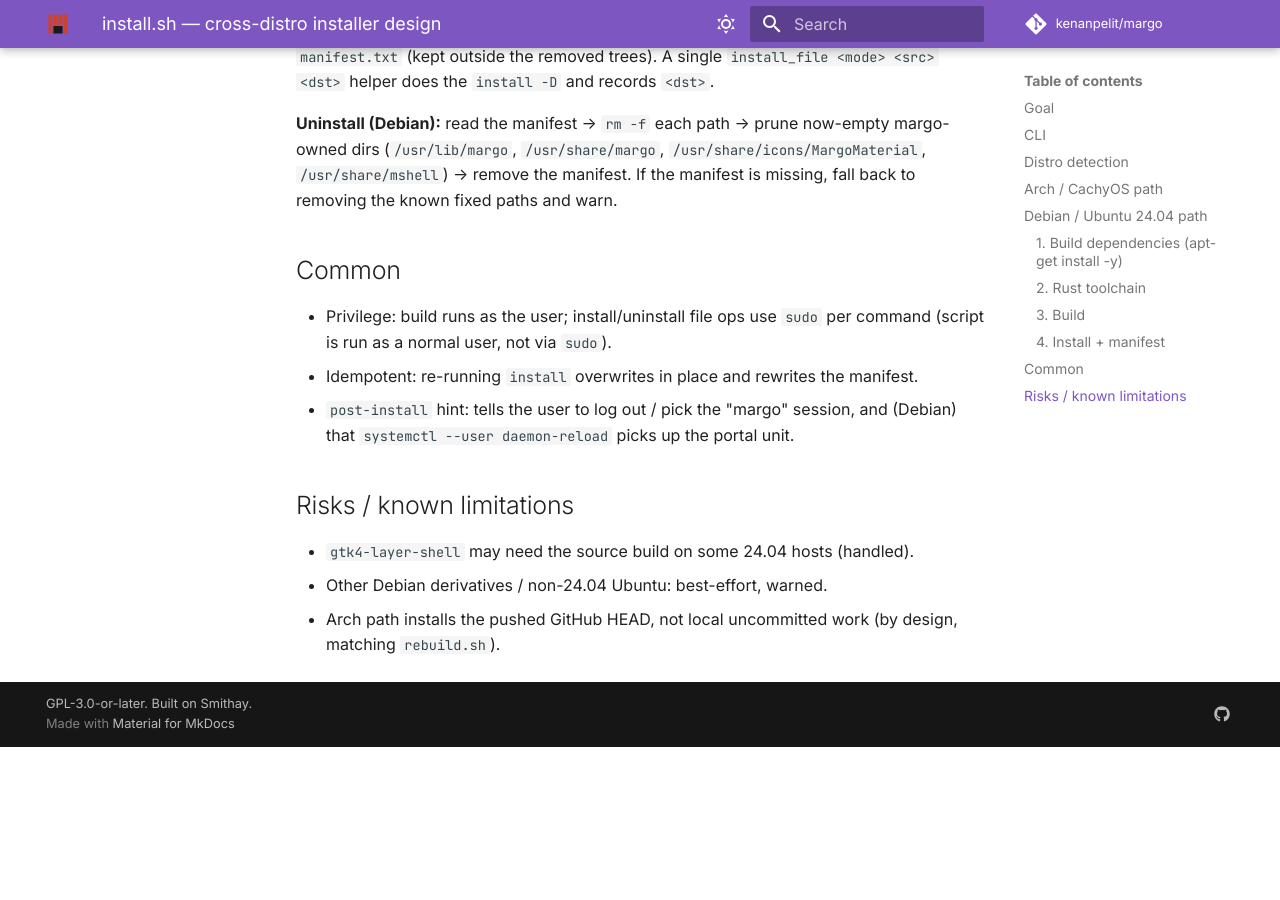
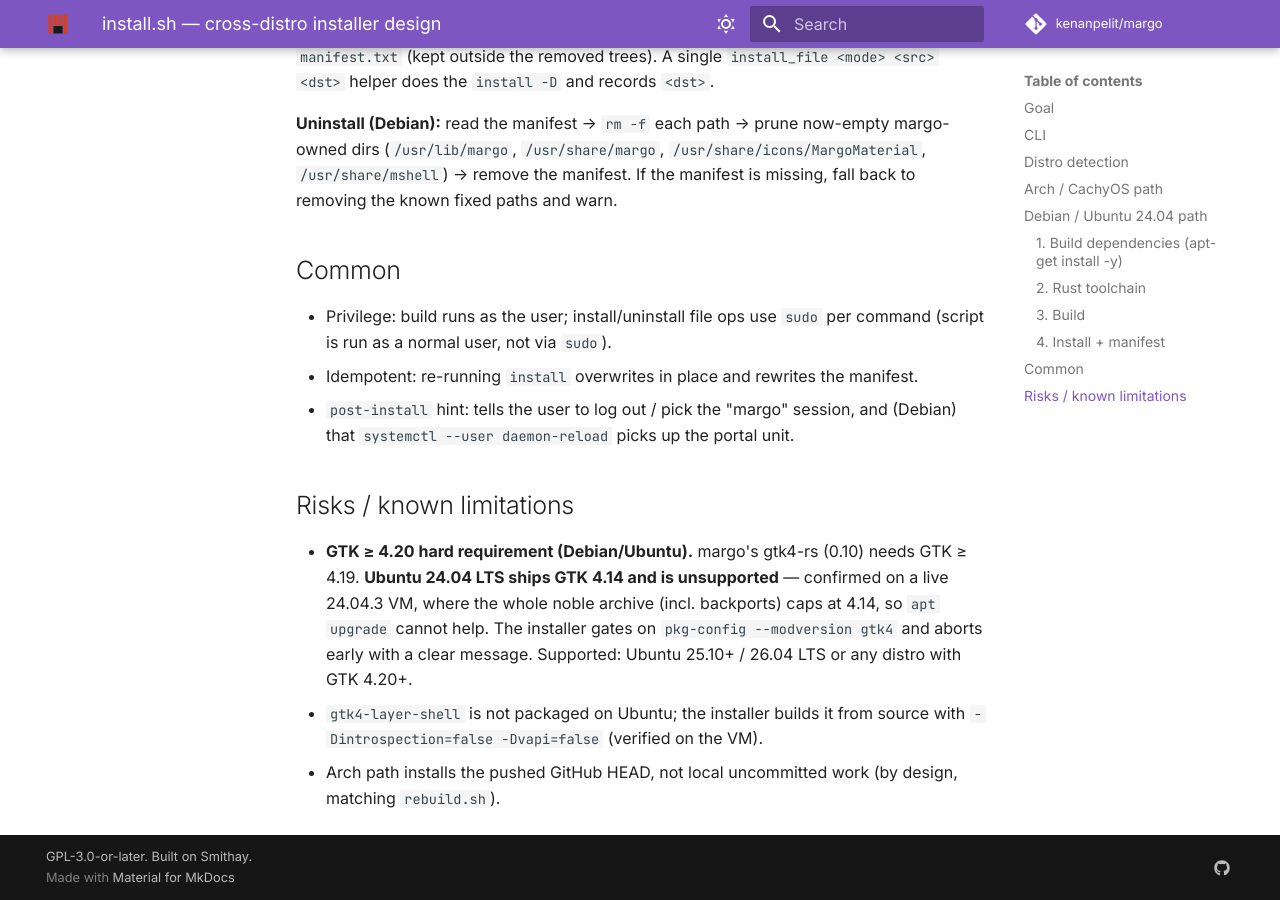
Before and after one commit to kenanpelit/margo, an MkDocs documentation site: the page built from docs/install-script.md, in a window 1280 px wide and 900 px high, scrolled down 3375 px. Built offline with MkDocs 1.6.1 and Material for MkDocs 9.7.7, drawn with Linux system fonts in a browser that asks for light colours; comment, search, counter and statistics services are not loaded; before the commit the page ends 4122 px from its top, so only the background shows below that.

Commit message:
feat: cross-distro install.sh (Arch/CachyOS + Ubuntu) + README
A single self-contained installer, run from a clone of the repo, that
detects the distro and builds/installs/uninstalls margo:

- Arch / CachyOS: builds via the repo PKGBUILD with makepkg (the -git
  VCS package, from the pushed HEAD) and installs with pacman; mirrors
  ~/.kod/margo_build/rebuild.sh and is incremental. Uninstall = pacman -R.
- Debian / Ubuntu: installs apt build deps, bootstraps a current Rust via
  rustup when the system one is too old (edition 2024), builds the local
  tree, and installs to /usr — recording every path in a manifest so
  uninstall is exact. gtk4-layer-shell is built from source (with
  introspection/vapi off) when it isn't packaged.

Validated end-to-end on a live Ubuntu 24.04.3 VM: all 46 apt deps
resolve, gtk4-layer-shell source build works, rustup bootstraps. That
also surfaced a hard upstream limit — margo's gtk4-rs (0.10) needs
GTK >= 4.19, but 24.04 LTS ships GTK 4.14 (and apt upgrades stay there
for the LTS lifetime). The installer now gates on the GTK version up
front and aborts with a clear message; supported targets are Ubuntu
25.10+ / 26.04 LTS or any distro with GTK 4.20+. README install section
rewritten around install.sh with this caveat; design in
docs/install-script.md.

Co-Authored-By: Claude Opus 4.7 <noreply@anthropic.com>

```diff
--- a/docs/install-script.md
+++ b/docs/install-script.md
@@ -149,8 +149,15 @@ fixed paths and warn.
 
 ## Risks / known limitations
 
-- `gtk4-layer-shell` may need the source build on some 24.04 hosts
-  (handled).
-- Other Debian derivatives / non-24.04 Ubuntu: best-effort, warned.
+- **GTK ≥ 4.20 hard requirement (Debian/Ubuntu).** margo's gtk4-rs
+  (0.10) needs GTK ≥ 4.19. **Ubuntu 24.04 LTS ships GTK 4.14 and is
+  unsupported** — confirmed on a live 24.04.3 VM, where the whole noble
+  archive (incl. backports) caps at 4.14, so `apt upgrade` cannot help.
+  The installer gates on `pkg-config --modversion gtk4` and aborts early
+  with a clear message. Supported: Ubuntu 25.10+ / 26.04 LTS or any
+  distro with GTK 4.20+.
+- `gtk4-layer-shell` is not packaged on Ubuntu; the installer builds it
+  from source with `-Dintrospection=false -Dvapi=false` (verified on the
+  VM).
 - Arch path installs the pushed GitHub HEAD, not local uncommitted work
   (by design, matching `rebuild.sh`).
```
Also changed, not shown: README.md (+52 -12 lines), 1 other file.
